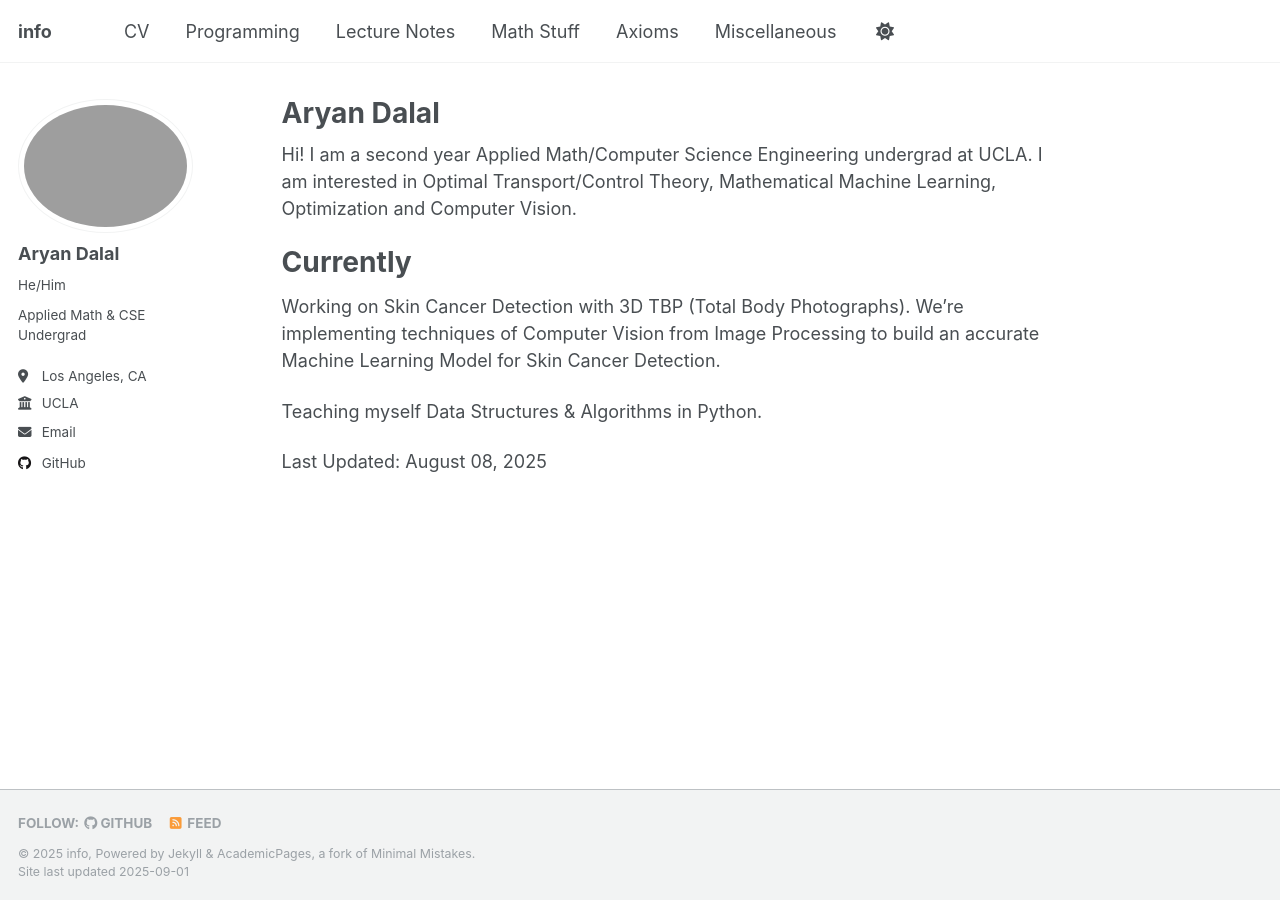
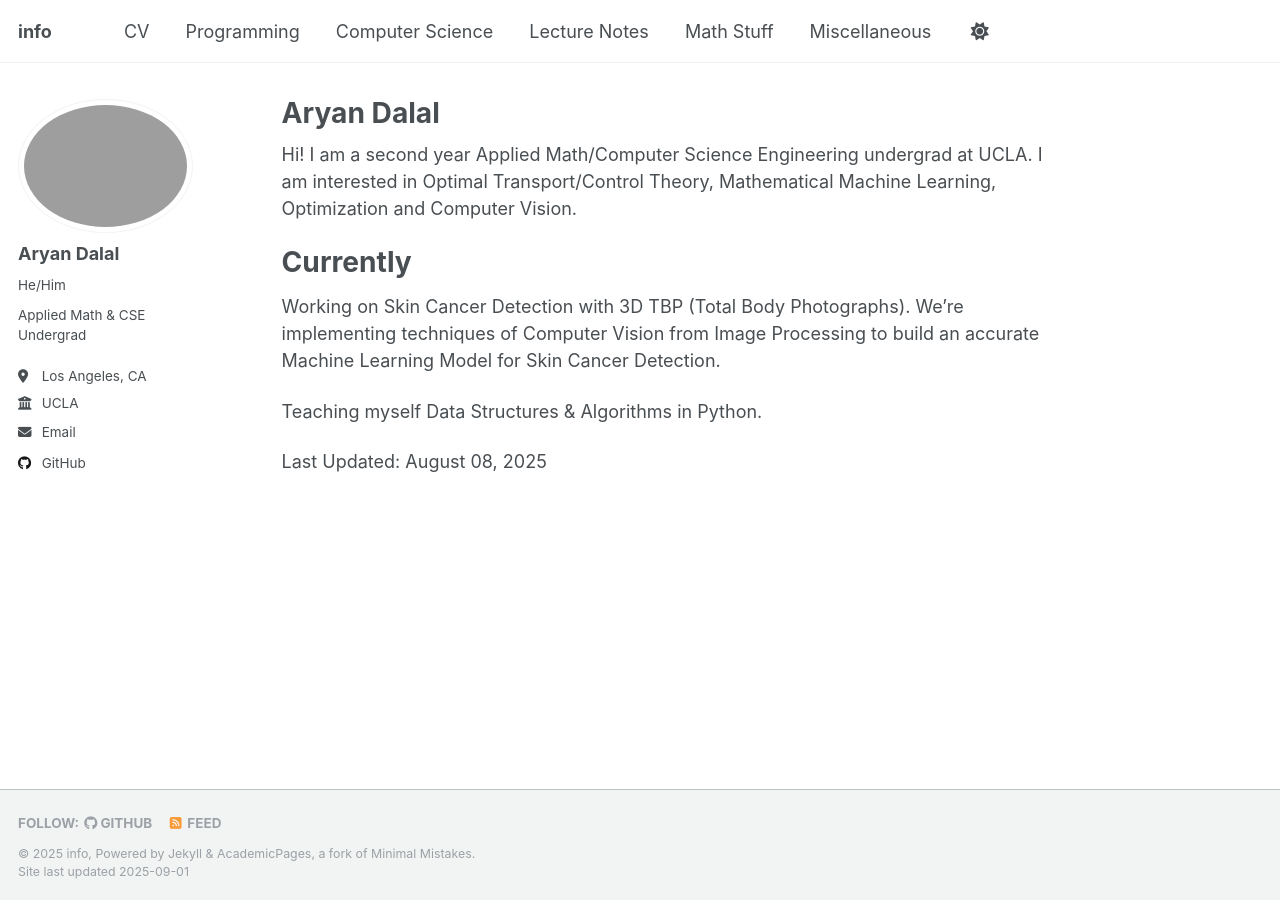
Before and after one commit to DalalAryan/DalalAryan.github.io, a Jekyll site: the page built from _pages/about.md, in a window 1280 px wide. Built offline with Jekyll 4.4.1, drawn with Linux system fonts in a browser that asks for light colours; a script that is not in the unit is left out.

Commit message:
Update navigation.yml

```diff
--- a/_data/navigation.yml
+++ b/_data/navigation.yml
@@ -26,14 +26,17 @@ main:
   - title: "Programming"
     url: /programming/
 
+  - title: "Computer Science"
+    url: /compsci/
+
   - title: "Lecture Notes"
     url: /lecturenotes/
 
   - title: "Math Stuff"
     url: /mathstuff/
 
-  - title: "Axioms"
-    url: /axioms/
+  # - title: "Axioms"
+  #  url: /axioms/
 
   - title: "Miscellaneous"
     url: /miscellaneous/
```
